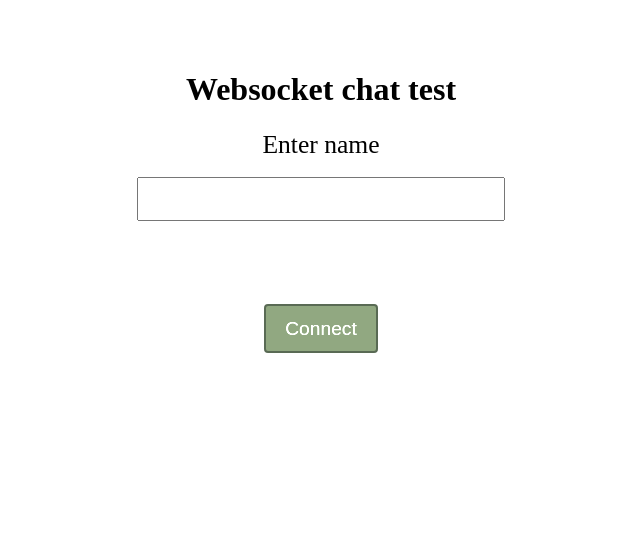
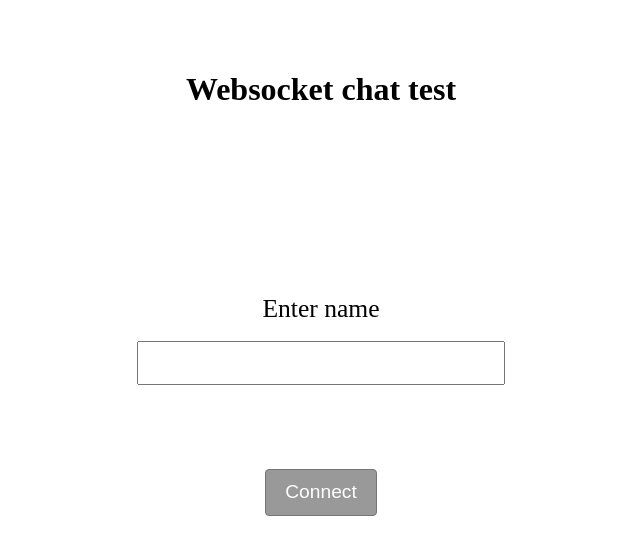
Before and after one commit to Alexander-Holm/websockets, a Svelte app in the folder client/: page / in a window 1280 px wide. Shown: the top 554 px of the page, without its empty margins (319-959 px from the left). Built offline with nearby package versions, Linux system fonts and the light colour scheme.

Commit message:
NameSelector css

```diff
--- a/client/public/global.css
+++ b/client/public/global.css
@@ -7,6 +7,6 @@ html, body{
 }
 body{
     display: grid;
-    grid-template-rows: auto 1fr;
+    grid-template-rows: auto 1fr min(10%, 5rem);
     padding: 50px;
 }
--- a/client/src/App.svelte
+++ b/client/src/App.svelte
@@ -2,8 +2,6 @@
     import Chat from './components/Chat.svelte';
     import NameSelector from './components/NameSelector.svelte';
     import { Action } from "@server/actions"
-
-
 
     const SERVICE_URL = process.env.SERVICE_URL;
     let isConnected = false;
--- a/client/src/components/NameSelector.svelte
+++ b/client/src/components/NameSelector.svelte
@@ -20,6 +20,8 @@
         display: flex;
         flex-direction: column;
         align-items: center;
+        justify-content: center;
+        height: 100%;
     }
     label{
         font-size: 1.6rem;
@@ -37,23 +39,24 @@
     button{
         font-size: 1.2rem;
         padding: 0.6em 1em;
-        background-color: #46a506;
+        background-color: #549b25;
         color: white;
-        border: 2px solid #226a0d;
+        border: 1px solid #226a0d;
         border-radius: 4px;
         transition:
+            /* invalid */
+            500ms background-color,
+            500ms border-color,
             /* hover */
-            100ms background-color, 100ms border-color
-            /* invalid */
-            500ms filter,
+            100ms filter
         ;
     }
         input:invalid + button{
-            filter: grayscale(0.8) brightness(1.2);
+            background-color: #999;
+            border-color: #757575;
         }
         input:valid + button:hover{
-            background-color: #3e9b00;
-            border-color: #004f00;
+            filter: brightness(1.1);
         }
 
 </style>
```
